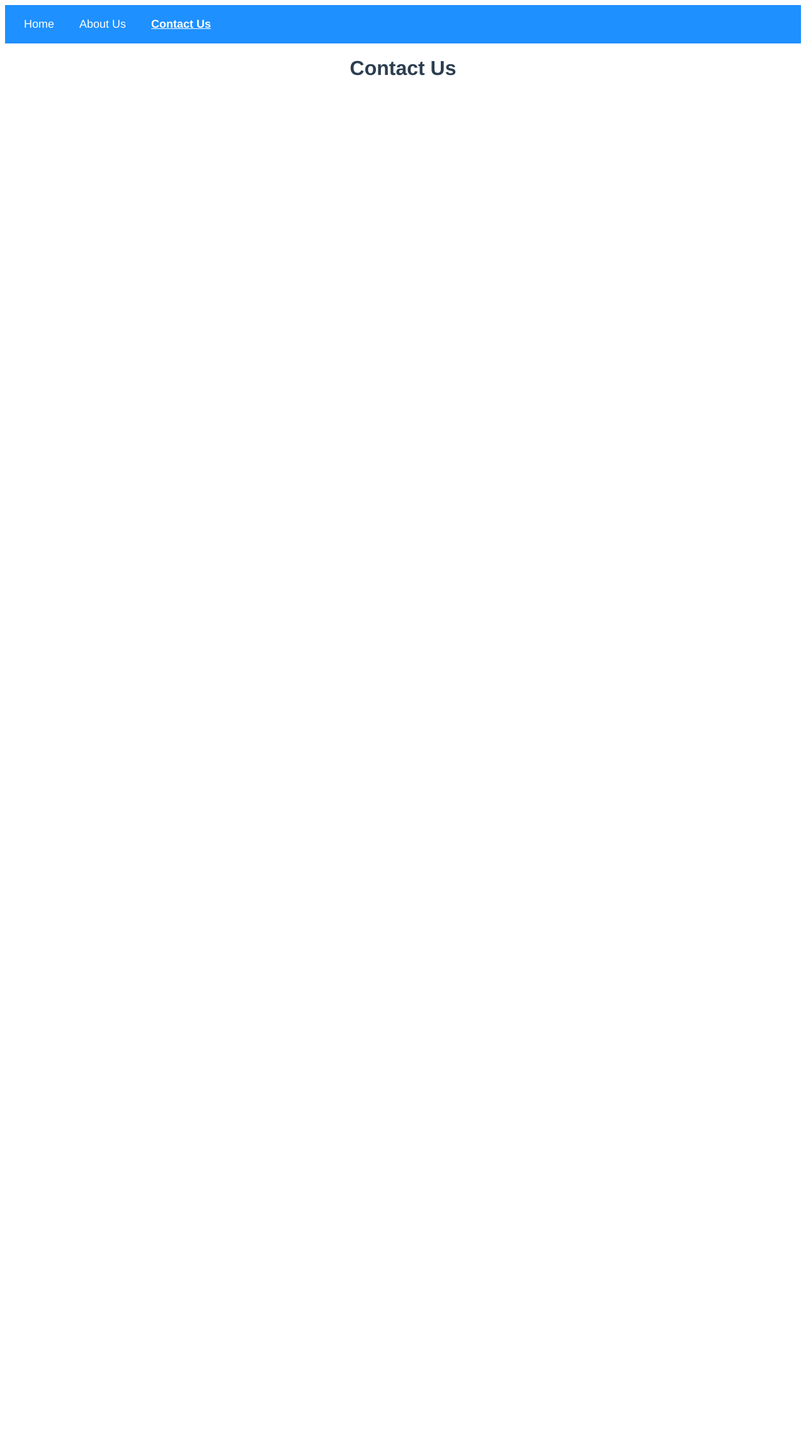
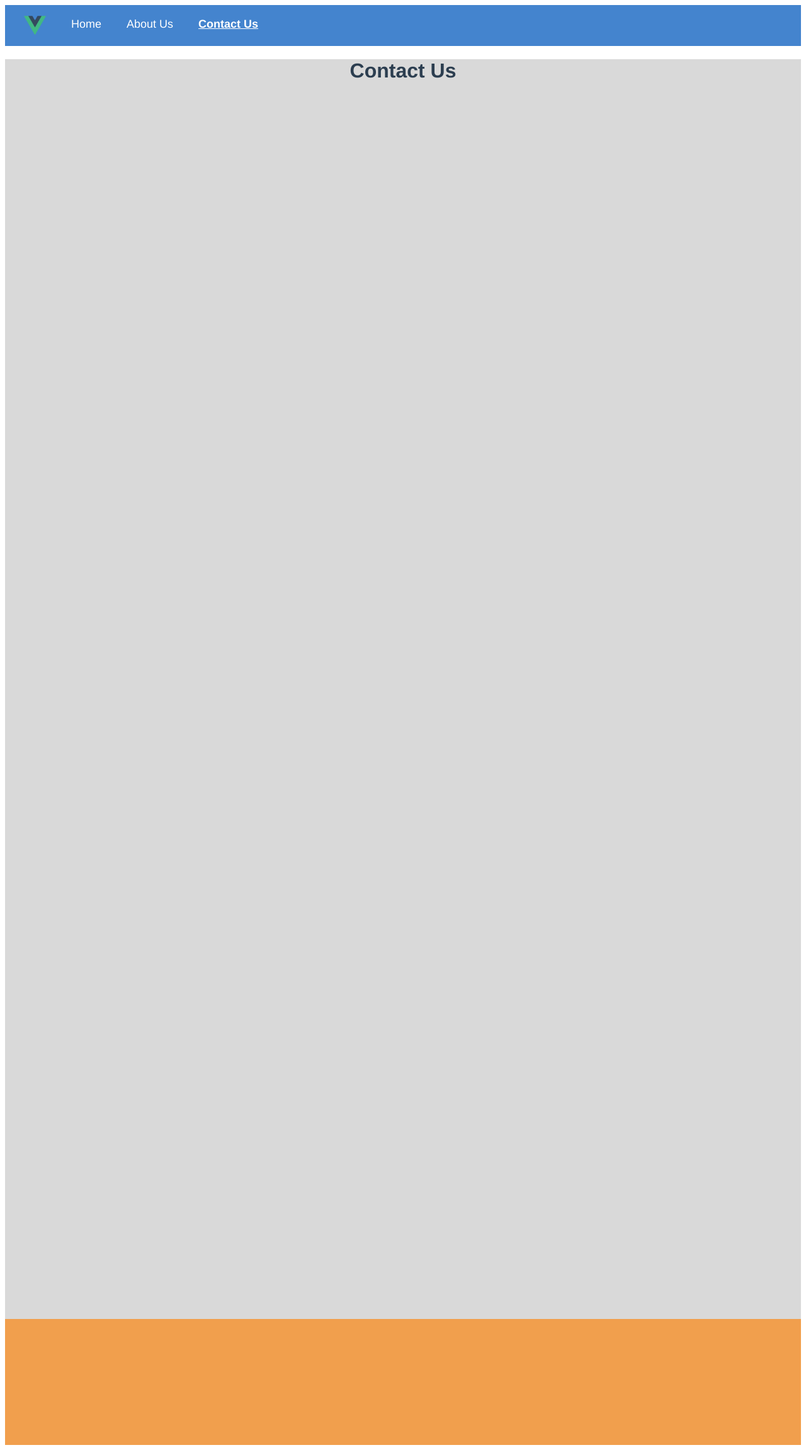
Before and after one commit to joedunu/project-vue, a Vue app: page /#/contact-us in a window 1280 px wide. Shown: the whole page at 63% size. Before the commit the page ends 800 px from the top, so only its background shows below. Built offline with nearby package versions, Linux system fonts and the light colour scheme.

Commit message:
Add prettier, husky and lint-staged

```diff
--- a/src/App.vue
+++ b/src/App.vue
@@ -2,18 +2,21 @@
     <div id="app">
         <NavBar/>
         <router-view/>
+        <Footer />
     </div>
 </template>
 
 <script>
-    import NavBar from './components/common/navBar/NavBar.vue'
+import NavBar from './components/common/navBar/NavBar.vue';
+import Footer from './components/common/footer/Footer.vue';
 
 export default {
   name: 'app',
   components: {
-            NavBar
+    NavBar,
+    Footer
   }
-    }
+};
 </script>
 
 <style>
--- /dev/null
+++ b/src/components/common/footer/Footer.vue
@@ -0,0 +1,18 @@
+<template>
+    <div class='footer'>
+
+    </div>
+</template>
+
+<script>
+export default {
+  name: 'footer'
+};
+</script>
+
+<style scoped>
+.footer {
+  height: 200px;
+  background-color: #f19f4d;
+}
+</style>
--- a/src/components/common/navBar/NavBar.vue
+++ b/src/components/common/navBar/NavBar.vue
@@ -1,5 +1,6 @@
 <template>
     <div class='nav-bar'>
+        <img class='logo' src="../../../assets/logo.png" />
         <nav-item label='Home' name='home' to='/home' />
         <nav-item label='About Us' name='about-us' to='/about-us' />
         <nav-item label='Contact Us' name='contact-us' to='/contact-us' />
@@ -7,22 +8,26 @@
 </template>
 
 <script>
-    import NavItem from '../navItem/NavItem.vue'
+import NavItem from '../navItem/NavItem.vue';
 
 export default {
-        name: "nav-bar",
+  name: 'nav-bar',
   components: {
     NavItem
   }
-    }
+};
 </script>
 
 <style scoped>
+.logo {
+  padding: 5px 20px;
+  height: 35px;
+}
 .nav-bar {
   top: 0;
   padding: 10px;
   position: sticky;
-        background-color: dodgerblue;
+  background-color: #4484ce;
   display: flex;
   z-index: 10;
 }
--- a/src/components/common/navItem/NavItem.vue
+++ b/src/components/common/navItem/NavItem.vue
@@ -12,12 +12,11 @@
     label: String,
     to: String
   }
-    }
+};
 </script>
 
 <style scoped>
 .nav-item {
-        background-color: dodgerblue;
   display: flex;
   padding: 10px 20px;
   color: white;
--- a/src/components/pages/contactUs/ContactUs.vue
+++ b/src/components/pages/contactUs/ContactUs.vue
@@ -1,13 +1,19 @@
 <template>
-    <h1>Contact Us</h1>
+    <div class='contact-us'>
+        <h1>Contact Us</h1>
+    </div>
 </template>
 
 <script>
-    export default {
-        name: "contact-us"
-    }
+export default {
+  name: 'contact-us'
+};
 </script>
 
 <style scoped>
-
+.contact-us {
+  margin: 0px;
+  height: 2000px;
+  background-color: #d9d9d9;
+}
 </style>
```
Also changed, not shown: package.json (+8 -1 lines), src/components/pages/aboutUs/AboutUs.vue (+3 -4 lines), src/components/pages/home/Home.vue (+6 -6 lines), 2 other files (tests, documents, lock files or other folders). Lines whose indentation alone changed are shown as unchanged.
